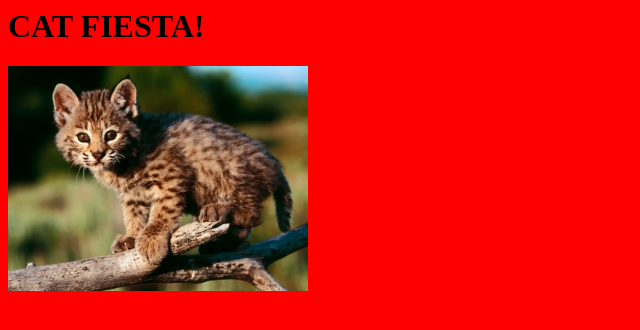
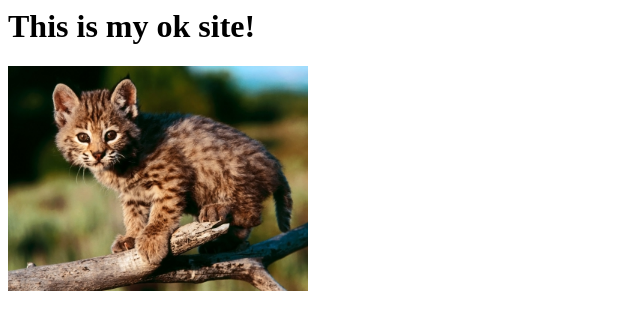
Before and after one commit to diegoveggie/classexample, a plain HTML site: page index.html in a window 1280 px wide. Shown: the whole page, without its empty margins (0-640 px from the left). Drawn offline with Linux system fonts and the light colour scheme.

Commit message:
Revert "changed headline and background colour"
This reverts commit 936b7b34ade64bf76b485597bbccd8d6312b47c4.

```diff
--- a/css/style.css
+++ b/css/style.css
@@ -1,7 +1,3 @@
 img {
   width: 300px;
 }
-
-body {
-	background: red;
-}
--- a/index.html
+++ b/index.html
@@ -5,7 +5,7 @@
   <link rel="stylesheet" type="text/css" href="css/style.css">
 </head>
 <body>
-  <h1>CAT FIESTA!</h1>
+  <h1>This is my ok site!</h1>
   <img src="images/kittens.jpg">
 </body>
 </html>
```
